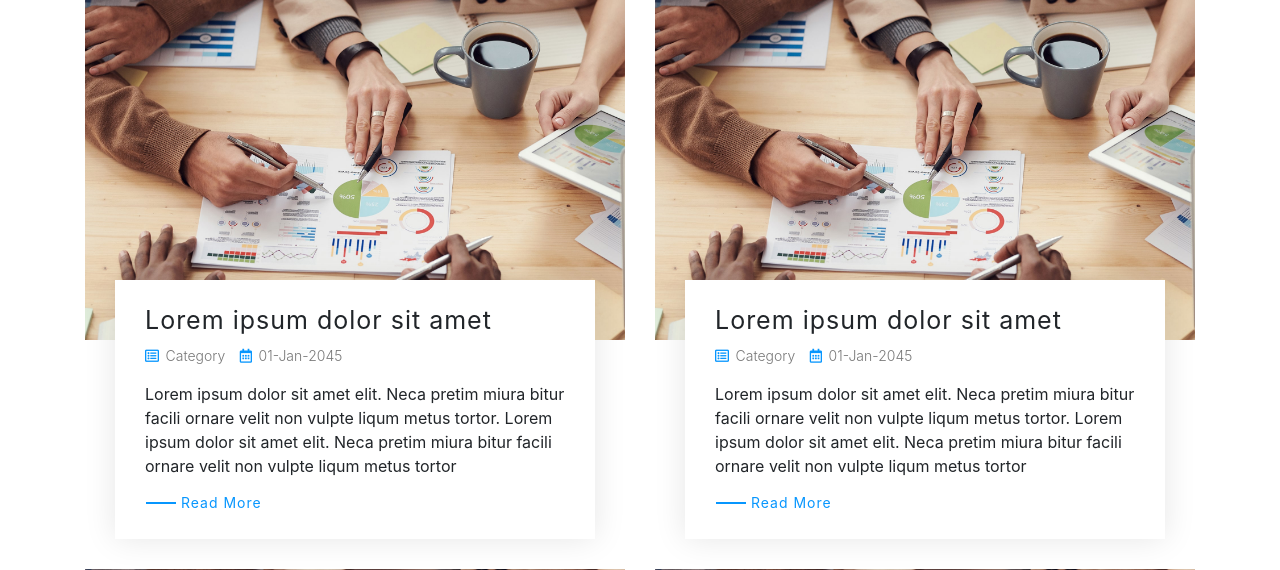
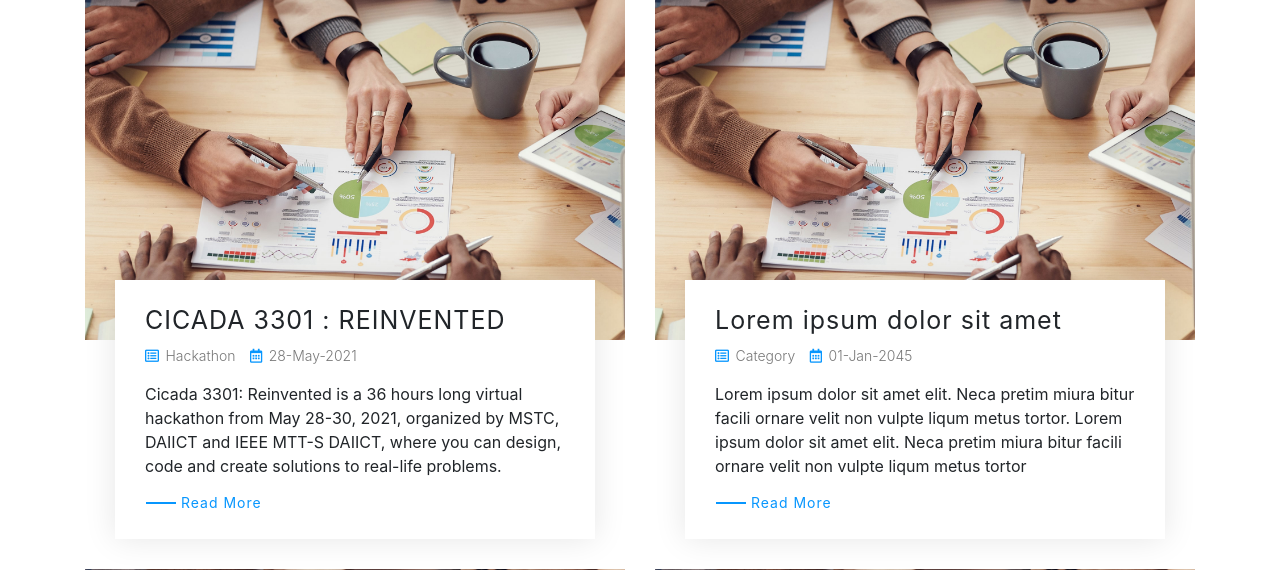
Before and after one commit to Harshpatel2222/Alumni-reinvited, a Django app: page /events/ in a window 1280 px wide. Shown: the part 179-749 px from the top of the page. Run offline with Django 3.2, Linux system fonts and the light colour scheme; some libraries are stand-ins or nearby versions.

Commit message:
Events Updated

```diff
--- a/alumini_reinvited/web/templates/web/events.html
+++ b/alumini_reinvited/web/templates/web/events.html
@@ -14,16 +14,16 @@
                         <img src="{% static 'images/events1.jpg' %}" alt="Blog">
                     </div>
                     <div class="blog-content">
-                        <h2 class="blog-title">Lorem ipsum dolor sit amet</h2>
+                        <h2 class="blog-title">CICADA 3301 : REINVENTED</h2>
                         <div class="blog-meta">
                             <i class="fa fa-list-alt"></i>
-                            <a href="">Category</a>
+                            <a href="">Hackathon</a>
                             <i class="fa fa-calendar-alt"></i>
-                            <p>01-Jan-2045</p>
+                            <p>28-May-2021</p>
                         </div>
                         <div class="blog-text">
                             <p>
-                                Lorem ipsum dolor sit amet elit. Neca pretim miura bitur facili ornare velit non vulpte liqum metus tortor. Lorem ipsum dolor sit amet elit. Neca pretim miura bitur facili ornare velit non vulpte liqum metus tortor
+                                Cicada 3301: Reinvented is a 36 hours long virtual hackathon from May 28-30, 2021, organized by MSTC, DAIICT and IEEE MTT-S DAIICT, where you can design, code and create solutions to real-life problems.
                             </p>
                             <a class="btn" href="">Read More</a>
                         </div>
```
